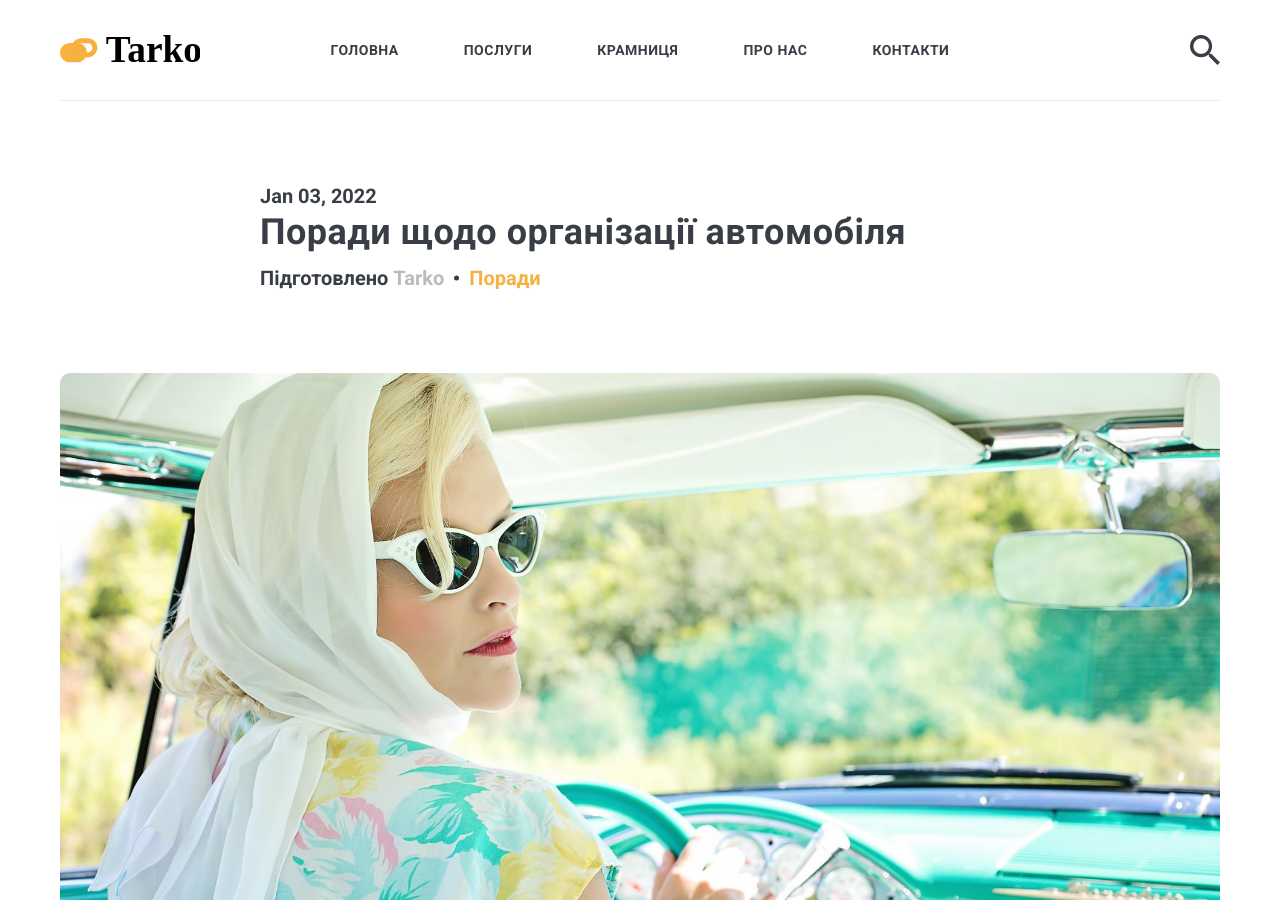
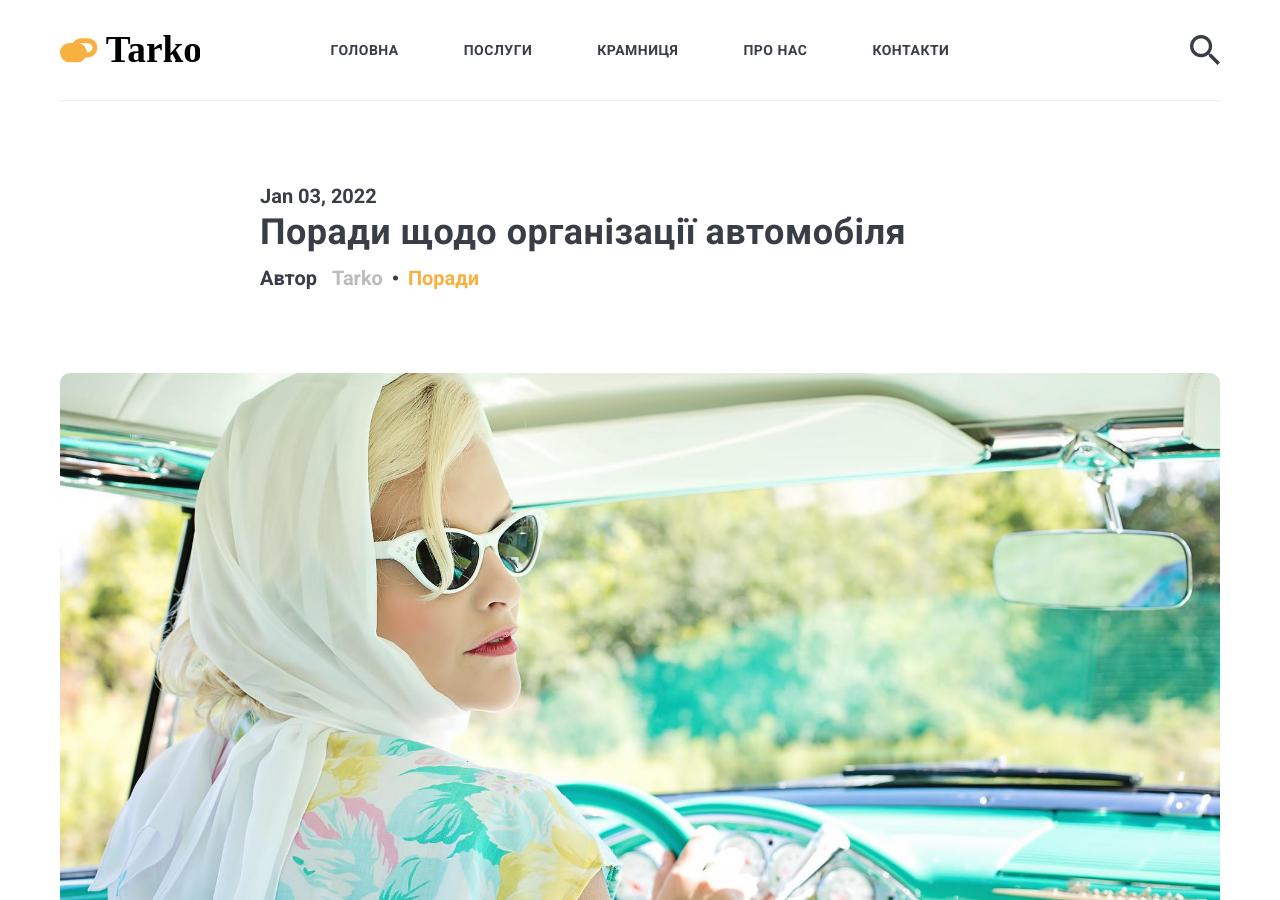
Before and after one commit to itarko/itarko.github.io, a Jekyll site: the page built from _posts/2022-01-03-porady-shchodo-orhanizatsii-avtomobilia.markdown, in a window 1280 px wide and 900 px high. Built offline with Jekyll 4.4.1, drawn with Linux system fonts in a browser that asks for light colours; nearby versions of some CDN libraries.

Commit message:
Update post.html

```diff
--- a/_layouts/post.html
+++ b/_layouts/post.html
@@ -13,7 +13,7 @@ layout: default
 
         <div class="post__info">
           <div class="post__author">
-            <span>Підготовлено </span>
+            <span>Автор</span>&nbsp;&nbsp;
             <a href="{{ site.baseurl }}/about/" class="author-name">{{site.data.settings.author.name}}</a>
           </div>
 
```
